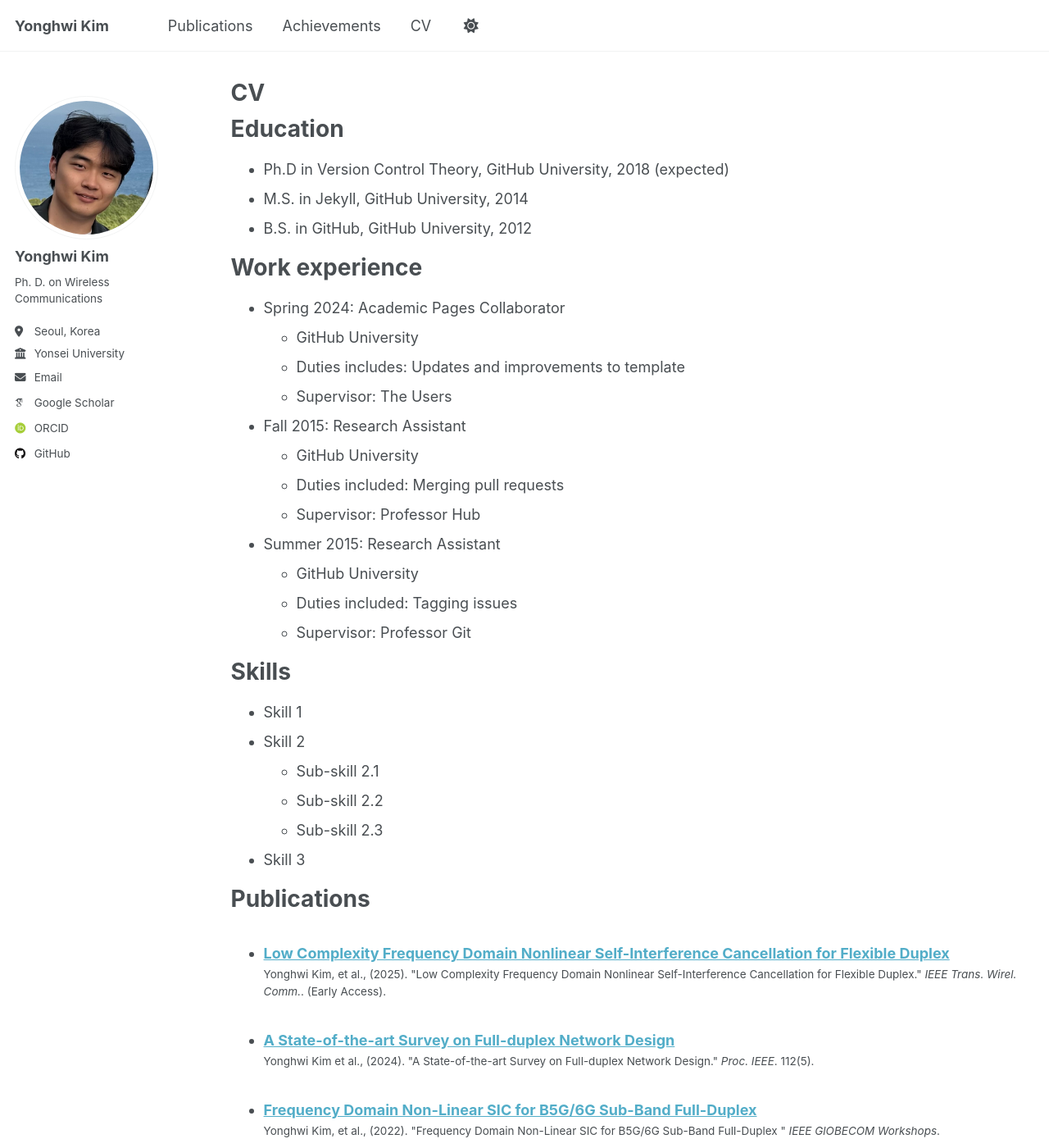
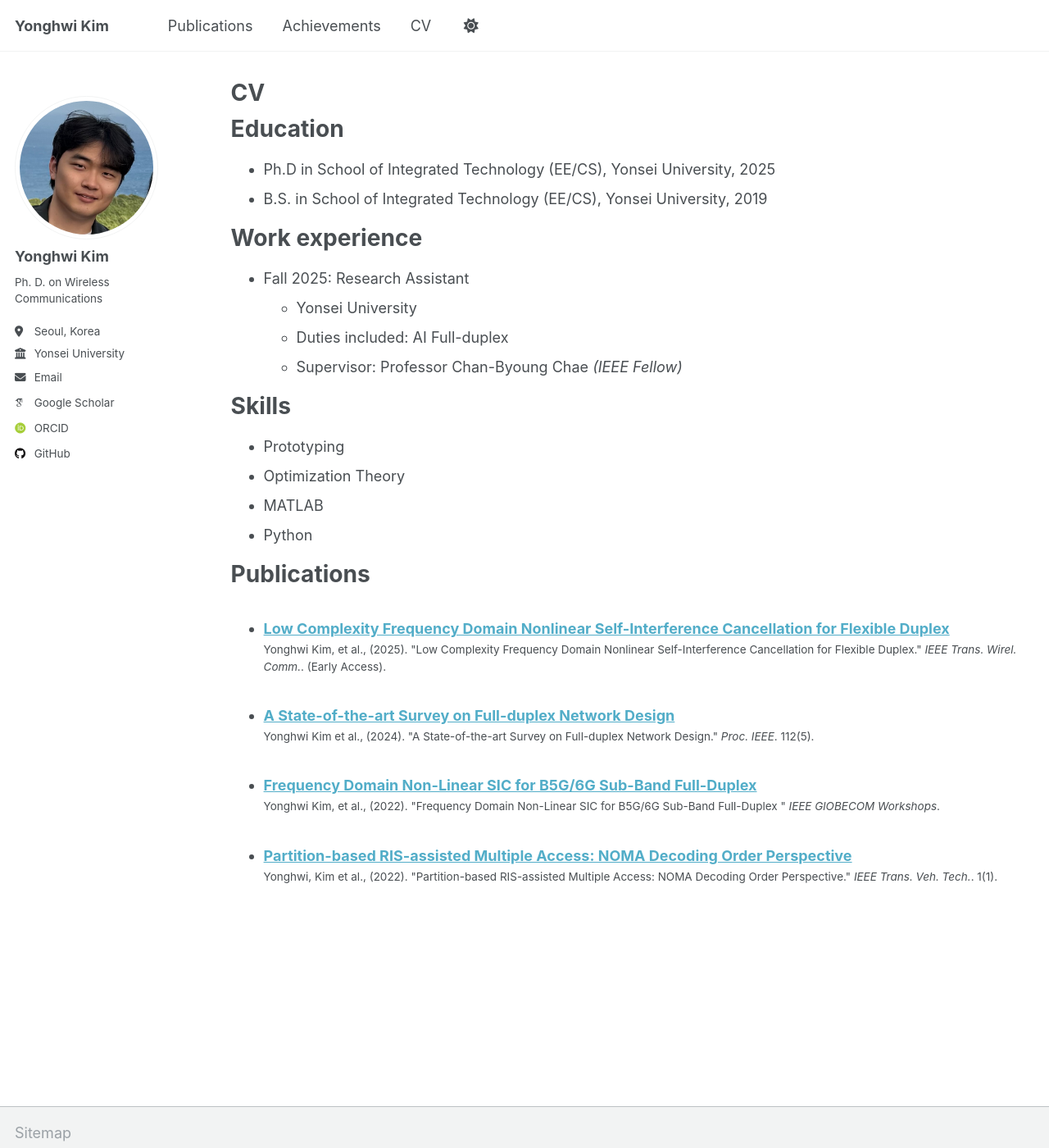
Before and after one commit to yonghwi-erickim/yonghwi-erickim.github.io, a Jekyll site: the page built from _pages/cv.md, in a window 1280 px wide and 1400 px high. Shown: the whole window at 82% size. Built offline with Jekyll 4.4.1, drawn with Linux system fonts in a browser that asks for light colours; some web fonts are replaced; a script that is not in the unit is left out; some of the changed text lies outside the part shown.

Commit message:
Update cv.md

```diff
--- a/_pages/cv.md
+++ b/_pages/cv.md
@@ -11,54 +11,26 @@ redirect_from:
 
 Education
 ======
-* Ph.D in Version Control Theory, GitHub University, 2018 (expected)
-* M.S. in Jekyll, GitHub University, 2014
-* B.S. in GitHub, GitHub University, 2012
+* Ph.D in School of Integrated Technology (EE/CS), Yonsei University, 2025
+* B.S. in School of Integrated Technology (EE/CS), Yonsei University, 2019
 
 Work experience
 ======
-* Spring 2024: Academic Pages Collaborator
-  * GitHub University
-  * Duties includes: Updates and improvements to template
-  * Supervisor: The Users
 
-* Fall 2015: Research Assistant
-  * GitHub University
-  * Duties included: Merging pull requests
-  * Supervisor: Professor Hub
-
-* Summer 2015: Research Assistant
-  * GitHub University
-  * Duties included: Tagging issues
-  * Supervisor: Professor Git
+* Fall 2025: Research Assistant
+  * Yonsei University
+  * Duties included: AI Full-duplex
+  * Supervisor: Professor Chan-Byoung Chae *(IEEE Fellow)*
 
 Skills
 ======
-* Skill 1
-* Skill 2
-  * Sub-skill 2.1
-  * Sub-skill 2.2
-  * Sub-skill 2.3
-* Skill 3
+* Prototyping
+* Optimization Theory
+* MATLAB
+* Python
 
 Publications
 ======
   <ul>{% for post in site.publications reversed %}
     {% include archive-single-cv.html %}
   {% endfor %}</ul>
-
-Talks
-======
-  <ul>{% for post in site.talks reversed %}
-    {% include archive-single-talk-cv.html  %}
-  {% endfor %}</ul>
-
-Teaching
-======
-  <ul>{% for post in site.teaching reversed %}
-    {% include archive-single-cv.html %}
-  {% endfor %}</ul>
-
-Service and leadership
-======
-* Currently signed in to 43 different slack teams
```
